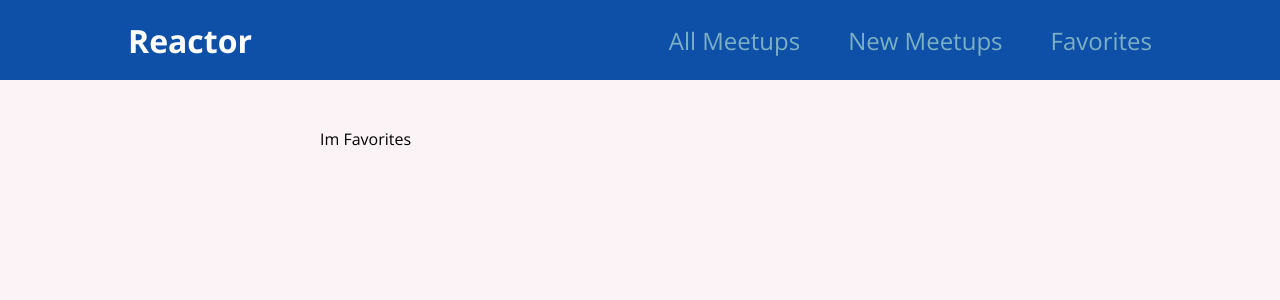
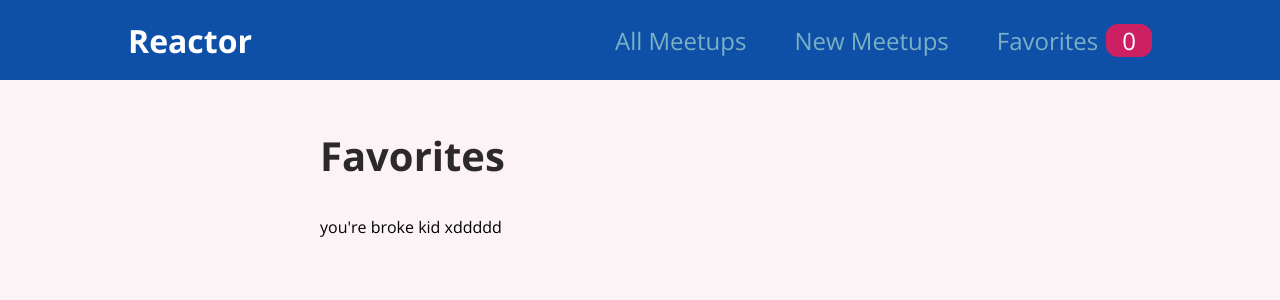
Before and after one commit to Kyle-Meyer/reactDemo, a React (Create React App) app in the folder app/: page /favorites in a window 1280 px wide. Shown: the top 300 px of the page. Built offline with nearby package versions, Linux system fonts and the light colour scheme.

Commit message:
finishing touches

```diff
--- a/app/src/components/layout/MainNavigation.js
+++ b/app/src/components/layout/MainNavigation.js
@@ -1,10 +1,13 @@
 import { Link } from 'react-router-dom';
+import FaveContext from '../../store/favorites-context';
+import { useContext } from 'react';
 
 /*unique react way of importing css style sheets, this works so long as the file is named "name.module.css"
 now all of our CSS styles will become properties in JS*/
 import style from './MainNavigation.module.css'
 function MainNavigationComponent()
 {
+    const fCtx = useContext(FaveContext);
     return(
         <header className={style.header}>
             <div className={style.logo}>Reactor</div>
@@ -14,7 +17,9 @@ function MainNavigationComponent()
                     this is so that we do not send an redundant request when trying to load a page that is already cached*/}
                     <li><Link to='/'> All Meetups </Link></li>
                     <li><Link to='/new-meetup'> New Meetups </Link></li>
-                    <li><Link to='/favorites'> Favorites </Link></li>
+                    <li><Link to='/favorites'> Favorites
+                        <span className={style.badge}>{fCtx.totalFavorites}</span>
+                     </Link></li>
                 </ul>
             </nav>
         </header>
--- a/app/src/components/meetups/MeetupItem.js
+++ b/app/src/components/meetups/MeetupItem.js
@@ -1,20 +1,42 @@
 import classes from './MeetupItem.module.css'
 import Card from '../UI/Card';
+import { useContext } from 'react';
+import FaveContext from '../../store/favorites-context';
 
 function MeetupItem(props){
+    /* this gives us access to our context's functions that we defined over in favorites-context.js */
+    const fCtx = useContext(FaveContext);
+    const isFave = fCtx.itemIsFavorite(props.id)
+    function toggleFavorite()
+    {
+        if(isFave)
+        {
+            fCtx.removeFavorite(props.id);
+        }
+        else
+        {
+            fCtx.addFavorite({
+                id: props.id,
+                titleKey: props.title,
+                imageKey: props.image,
+                addressKey: props.address,
+                descriptionKey: props.description
+            });
+        }
+    }
     return(
         <li className={classes.item}>
             <Card>
                 <div className={classes.image}>
                     <img src={props.image} alt="" />
                 </div>
-                <div classsName={classes.content}>
+                <div className={classes.content}>
                     <h3>{props.title}</h3>
                     <address>{props.address}</address>
                     <p>{props.description}</p>
                 </div>
                 <div className={classes.actions}>
-                    <button>TO FAVORITES</button>
+                    <button onClick={toggleFavorite}>{isFave ? 'Remove From Favorites' : "Add to Favorites"}</button>
                 </div>
             </Card>
         </li>
--- a/app/src/index.js
+++ b/app/src/index.js
@@ -3,13 +3,16 @@ import ReactDOM from 'react-dom/client';
 import './index.css';
 import App from './App';
 import { BrowserRouter} from 'react-router-dom'
+import { FavoritesContextProvider } from './store/favorites-context';
 
 const root = ReactDOM.createRoot(document.getElementById('root'));
 root.render(
   <React.StrictMode>
-    <BrowserRouter>
-      <App />
-    </BrowserRouter>
+    <FavoritesContextProvider>
+      <BrowserRouter>
+        <App />
+      </BrowserRouter>
+    </FavoritesContextProvider>
   </React.StrictMode>
 );
 
--- a/app/src/pages/Favorites.js
+++ b/app/src/pages/Favorites.js
@@ -1,7 +1,20 @@
+import { useContext } from "react";
+import FaveContext from "../store/favorites-context";
+import MeetupList from "../components/meetups/MeetupList";
+
 function FavoirtePage()
 {
+    /* get the current context snapshot of our page */
+    const fCtx = useContext(FaveContext);
+
+    let content;
+    if(fCtx.totalFavorites === 0) {content = <p>you're broke kid xddddd</p>}
+    else{content = <MeetupList meetups={fCtx.favorites}/>}
     return(
-        <div>Im Favorites</div>
+        <section>
+            <h1>Favorites</h1>
+            {content}
+        </section>
      );
 }
 
--- a/app/src/store/favorites-context.js
+++ b/app/src/store/favorites-context.js
@@ -1,15 +1,21 @@
 import {createContext, useState} from 'react';
-/* this ensures that everything we pass in (that gets wrapped) will have access to the context of this state*/
+/* this ensures that everything we pass in (that gets wrapped) will have access to the context of this state
+also note that this is not stored beyond session, so if you reload the page, this context will be lost, if you wanted to keep it persistent you
+need to either store it in a DB or cache it in a cookie*/
 const FaveContext= createContext({
     favorites: [],
-    totalFavorites: 0
+    totalFavorites: 0,
+    addFavorite: (favoriteMeetup) => {},
+    removeFavorite: (meetupID) => {},
+    itemIsFavorite: (meetupID) => {}
 });
 
-function favoritesContextProvier(props){
+export function FavoritesContextProvider(props){
     const [favoriteList, setFavorites] = useState([]);
     /* our state functions */
     function addFavoriteToList(favoriteMeetup)
     {
+        console.log("adding favorite");
         /* because we must have the most current update of the state at the time of running this, we cannot use concat, instead we have to use a function */
         setFavorites((prev) => {
             return(prev.concat(favoriteMeetup));
@@ -17,18 +23,23 @@ function favoritesContextProvier(props){
     }
     function removeFavoriteFromList(meetupID)
     {
+        console.log("removing Favorite");
         setFavorites((prev) => {
             return(prev.filter(meetup => meetup.id !== meetupID));
         });
     }
     function isItemFavorited(meetupID)
     {
-        return userFavorites.some(meetup => meetup.id === meetupID);
+
+        return favoriteList.some(meetup => meetup.id === meetupID);
     }
 /* as the state changes, this context object will update the list of favorites, and therefore allow any wrapped elements to access this list freely */
     const context = {
         favorites: favoriteList,
-        totalFavorites: favoriteList.length
+        totalFavorites: favoriteList.length,
+        addFavorite: addFavoriteToList,
+        removeFavorite: removeFavoriteFromList,
+        itemIsFavorite: isItemFavorited
     };
     return(
         <FaveContext.Provider value={context}>
@@ -37,4 +48,4 @@ function favoritesContextProvier(props){
     );
 }
 
-export default favoritesContextProvier;
+export default FaveContext;
```
